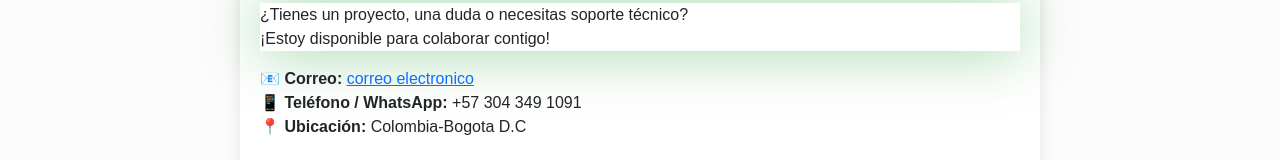
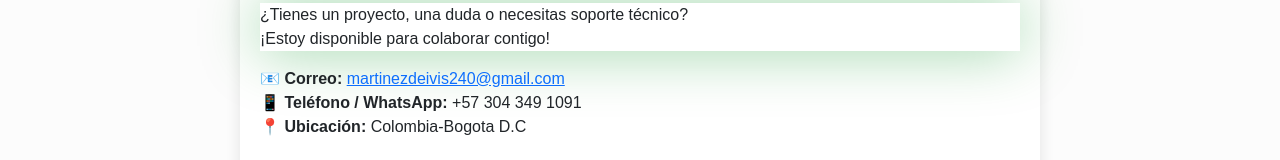
Before and after one commit to deivis1998/portafolio-d, a plain HTML site: page contacto.html in a window 1280 px wide. Shown: the part 295-455 px from the top of the page. Drawn offline with nearby package versions, Linux system fonts and the light colour scheme.

Commit message:
Update contacto.html

```diff
--- a/contacto.html
+++ b/contacto.html
@@ -38,7 +38,7 @@
   ¡Estoy disponible para colaborar contigo!</p>
 
   <ul style="list-style: none; padding: 0;">
-    <li>📧 <strong>Correo:</strong> <a href="martinezdeivis240@gmail.com">correo electronico</a></li>
+    <li>📧 <strong>Correo:</strong> <a href="martinezdeivis240@gmail.com">martinezdeivis240@gmail.com</a></li>
     <li>📱 <strong>Teléfono / WhatsApp:</strong> +57 304 349 1091</li>
 
     <li>📍 <strong>Ubicación:</strong> Colombia-Bogota D.C</li>
```
